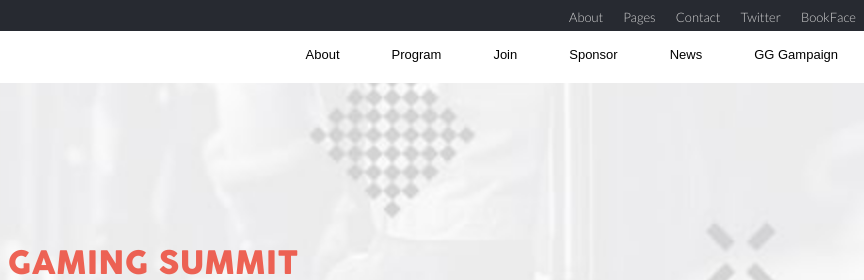
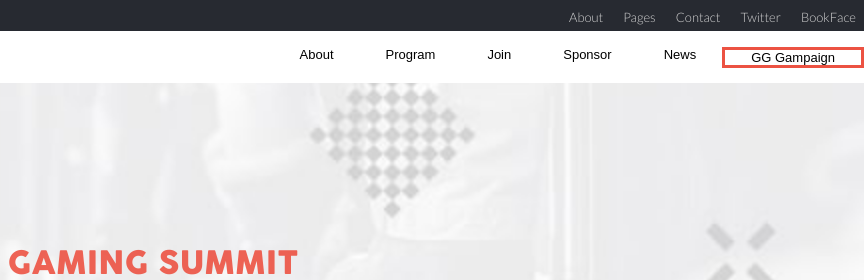
Before and after one commit to tinatsina/gamers-conference, a plain HTML site: page index.html in a window 1280 px wide. Shown: the top 280 px of the page, 416-1280 px from the left. Drawn offline with Linux system fonts and the light colour scheme.

Commit message:
update - website completed

```diff
--- a/index.html
+++ b/index.html
@@ -38,7 +38,7 @@
                     <li>Join</li>
                     <li>Sponsor</li>
                     <li>News</li>
-                    <li>GG Gampaign</li>
+                    <li class="gg-campaign">GG Gampaign</li>
                 </ul>
             </div>
         </nav>
--- a/styles/aboutStyles.css
+++ b/styles/aboutStyles.css
@@ -13,11 +13,24 @@ body {
   src: url("../fonts/Cocogoose_trial.otf") format("truetype");
 }
 
+.top-black-navbar {
+  display: none;
+}
+
+.navbar-desktop {
+  display: none;
+}
+
 .header-section {
   background: url('../img/08.jpg');
   background-size: cover;
   margin: auto;
   background-repeat: no-repeat;
+}
+
+.gg-campaign {
+  border: solid;
+  border-color: var(--red-color);
 }
 
 .hamburger-icon {
--- a/styles/mobile.css
+++ b/styles/mobile.css
@@ -19,6 +19,11 @@ body {
 
 .navbar-desktop {
   display: none;
+}
+
+.gg-campaign {
+  border: solid;
+  border-color: var(--red-color);
 }
 
 .header-section {
```
Also changed, not shown: pages/about.html (+1 -1 lines).
